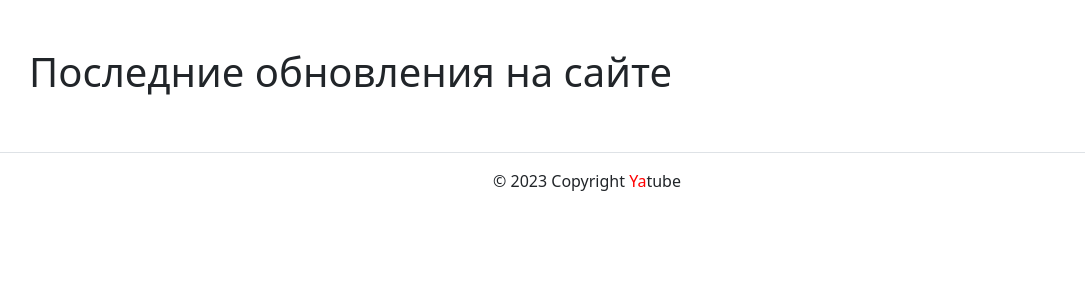
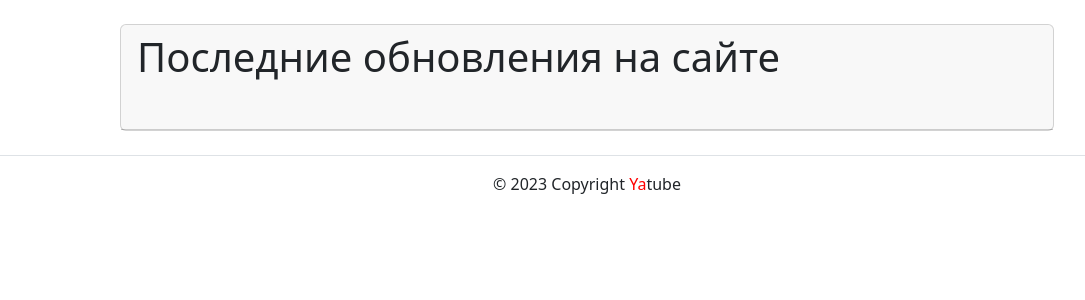
Before and after one commit to EvgenyRomashov/hw05_final, a Django app: page / in a window 1280 px wide. Shown: the part 56-356 px from the top of the page, without its empty margins (53-1138 px from the left). Run offline with Django 3.2, Linux system fonts and the light colour scheme; data that the repository does not hold is empty; parts of the project's set-up code (start-up, migrations or seed data) failed here and were passed over; some libraries are stand-ins or nearby versions.

Commit message:
Homework five, final attemp

```diff
--- a/yatube/templates/base.html
+++ b/yatube/templates/base.html
@@ -24,9 +24,17 @@
       {% include 'includes/header.html' %}
     </header>
     <main>
-      <div class="container py-5">
+      <div class="container py-3">
+        <div class="row justify-content-center">
+          <div class="col-md-10 p-2">
+            <div class="card">
+              <div class="card-header">
         {% block content %}
         {% endblock  %}
+              </div>
+            </div>
+          </div>
+        </div>
       </div>
     </main>
     <footer class="border-top text-center py-3">
--- a/yatube/templates/posts/follow.html
+++ b/yatube/templates/posts/follow.html
@@ -3,11 +3,13 @@
 Подписки
 {% endblock %}
 {% block content %}
+  <h1>Подписки</h1>
 {% include 'posts/includes/switcher.html' %}
-  <h1>Подписки</h1>
+<div class="card-body">
 {% for post in page_obj %}
   {% include 'posts/includes/card_posts.html' with show_author=True show_group=True %}
   {% if not forloop.last %}<hr>{% endif %}
 {% endfor %}
 {% include 'posts/includes/paginator.html' %}
+</div>
 {% endblock %}
--- a/yatube/templates/posts/includes/card_posts.html
+++ b/yatube/templates/posts/includes/card_posts.html
@@ -12,7 +12,7 @@
         </li>
       </ul>
       {% thumbnail post.image "960x339" crop="center" upscale=True as im %}
-        <img class="card-img my-2" src="{{ im.url }}">
+        <img class="card-img my-2 rounded-5" src="{{ im.url }}">
       {% endthumbnail %}
       <p>
         {{ post.text }}
--- a/yatube/templates/posts/includes/paginator.html
+++ b/yatube/templates/posts/includes/paginator.html
@@ -1,12 +1,6 @@
-{# templates/posts/includes/paginator.html #}
-
-{% comment %}
-Отрисовываем навигацию паджинатора только если
-все посты не помещаются на первую страницу
-{% endcomment %}
 {% if page_obj.has_other_pages %}
 <nav aria-label="Page navigation" class="my-5">
-  <ul class="pagination">
+  <ul class="pagination justify-content-center">
     {% if page_obj.has_previous %}
       <li class="page-item"><a class="page-link" href="?page=1">Первая</a></li>
       <li class="page-item">
--- a/yatube/templates/posts/index.html
+++ b/yatube/templates/posts/index.html
@@ -3,14 +3,16 @@
 Последние обновления на сайте
 {% endblock %}
 {% block content %}
+  <h1>Последние обновления на сайте</h1>
 {% include 'posts/includes/switcher.html' %}
+<div class="card-body">
 {% load cache %}
 {% cache 20 index_page page_obj%}
-  <h1>Последние обновления на сайте</h1>
 {% for post in page_obj %}
   {% include 'posts/includes/card_posts.html' with show_author=True show_group=True %}
   {% if not forloop.last %}<hr>{% endif %}
 {% endfor %}
 {% include 'posts/includes/paginator.html' %}
 {% endcache %}
+</div>
 {% endblock %}
```
Also changed, not shown: yatube/posts/models.py (+2 -6 lines), yatube/posts/tests/test_forms.py (+2 -2 lines), yatube/posts/tests/test_views.py (+16 -13 lines), yatube/templates/posts/includes/comment_add.html (+17 -1 lines).
